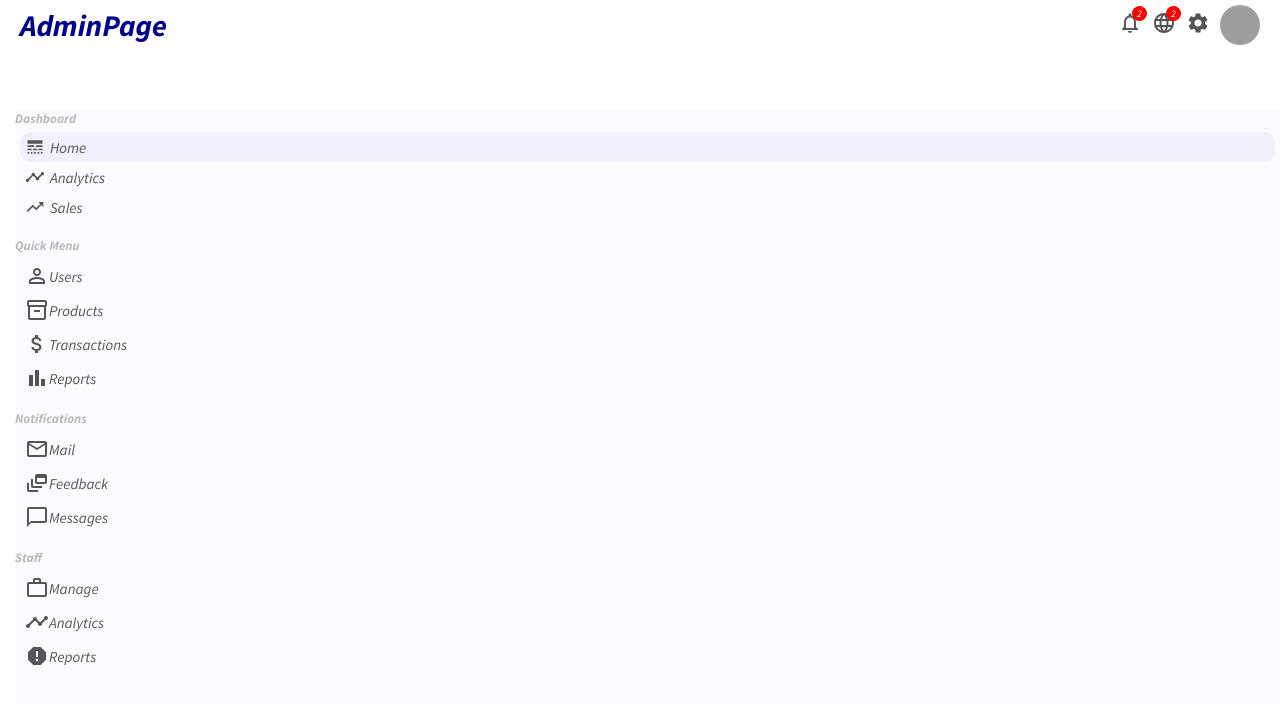
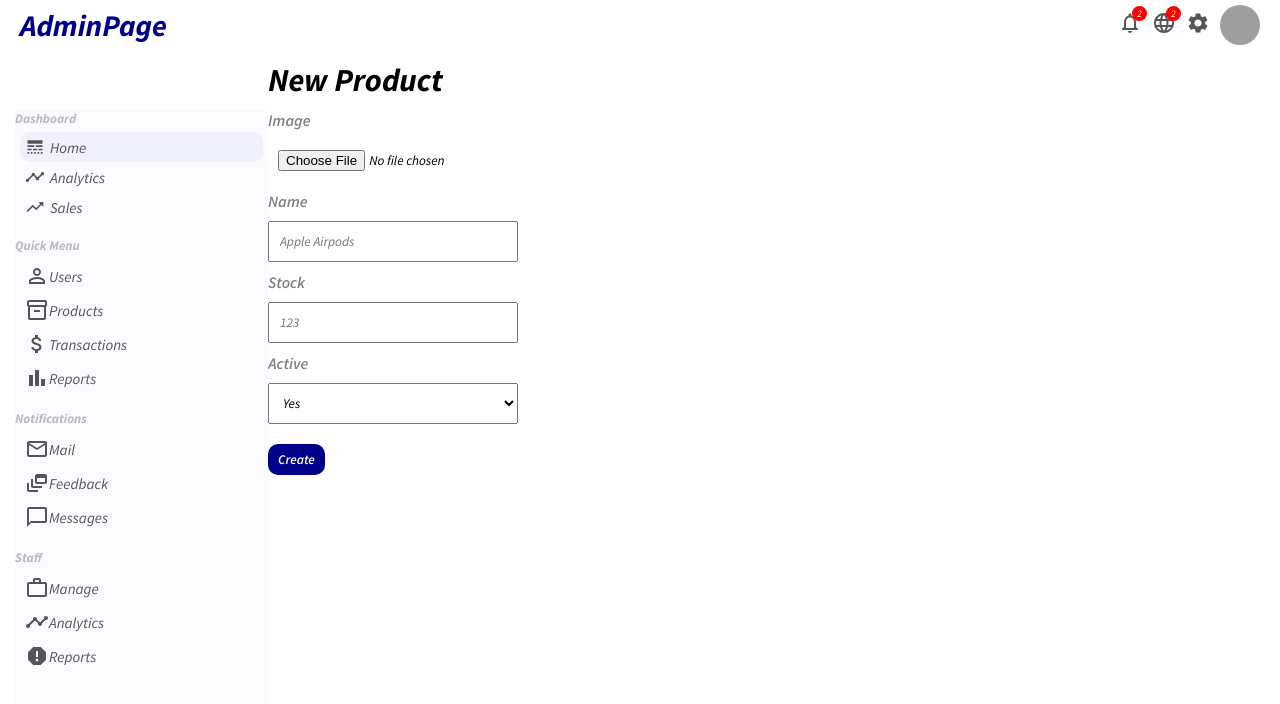
Before and after one commit to UniqueOJ/AdminDashboard-react, a React (Create React App) app: page /newproduct in a window 1280 px wide. Shown: the top 704 px of the page. Built offline with nearby package versions, Linux system fonts and the light colour scheme; grey boxes are pictures that could not be loaded.

Commit message:
Implement NewProduct

```diff
--- a/src/App.js
+++ b/src/App.js
@@ -8,6 +8,7 @@
 import NewUser from "./pages/newUser/NewUser";
 import ProductList from "./pages/productList/ProductList";
 import Product from './pages/product/Product';
+import NewProduct from "./pages/newProduct/NewProduct";
 
 function App() {
   return (
@@ -22,7 +23,7 @@
         <Route path="/newUser" element={<NewUser/>}></Route>
         <Route path="/products" element={<ProductList/>}></Route>
         <Route path="/product/:productId" element={<Product/>}></Route>
-        {/* <Route path="/newproduct" element={<NewProduct/>}></Route> */}
+        <Route path="/newproduct" element={<NewProduct/>}></Route>
      </Routes>
      </div>
   </Router>
--- /dev/null
+++ b/src/pages/newProduct/NewProduct.jsx
@@ -0,0 +1,33 @@
+import './newProduct.css'
+
+export default function NewProduct() {
+  return (
+    <div className='newProduct'>
+      <h1 className="addProductTitle">New Product</h1>
+      <form className="addProductForm">
+          <div className="addProductItem">
+              <label>Image</label>
+              <input type="file"  id='file'/>
+          </div>
+
+          <div className="addProductItem">
+              <label>Name</label>
+              <input type="text"  placeholder='Apple Airpods'/>
+          </div>
+
+          <div className="addProductItem">
+              <label>Stock</label>
+              <input type="text"  placeholder='123'/>
+          </div>
+
+          <div className="addProductItem">
+              <label>Active</label>
+              <select name="active" id="active">
+                  <option value="yes">Yes</option>
+                  <option value="no">No</option>
+              </select>
+          </div>
+          <button className="addProductButton">Create</button>
+      </form>
+    </div>
+  )}
--- /dev/null
+++ b/src/pages/newProduct/newProduct.css
@@ -0,0 +1,39 @@
+.newProduct{
+    flex: 4;
+}
+
+.addProductForm{
+    margin-top: 10px;
+}
+
+.addProductItem{
+    width: 250px;
+    display: flex;
+    flex-direction: column;
+    margin-bottom: 10px;
+}
+
+.addProductItem > label{
+    color: gray;
+    font-weight: 600;
+    margin-bottom: 10px;
+}
+
+.addProductItem > input{
+    padding: 10px;
+}
+
+.addProductItem > select{
+    padding: 10px;
+}
+
+.addProductButton{
+    margin-top: 10px;
+    padding: 7px 10px;
+    border: none;
+    border-radius: 10px;
+    background-color: darkblue;
+    color: white;
+    font-weight: 600;
+    cursor: pointer;
+}
```
